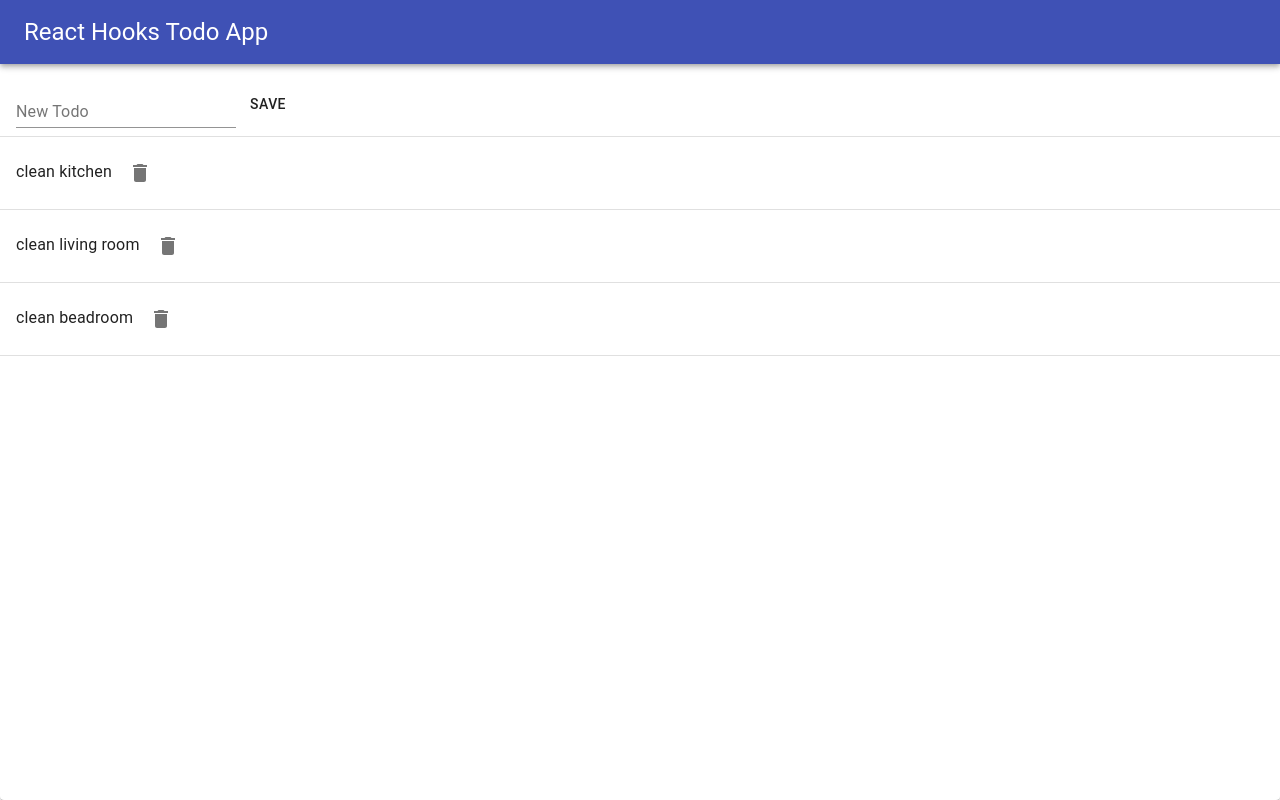
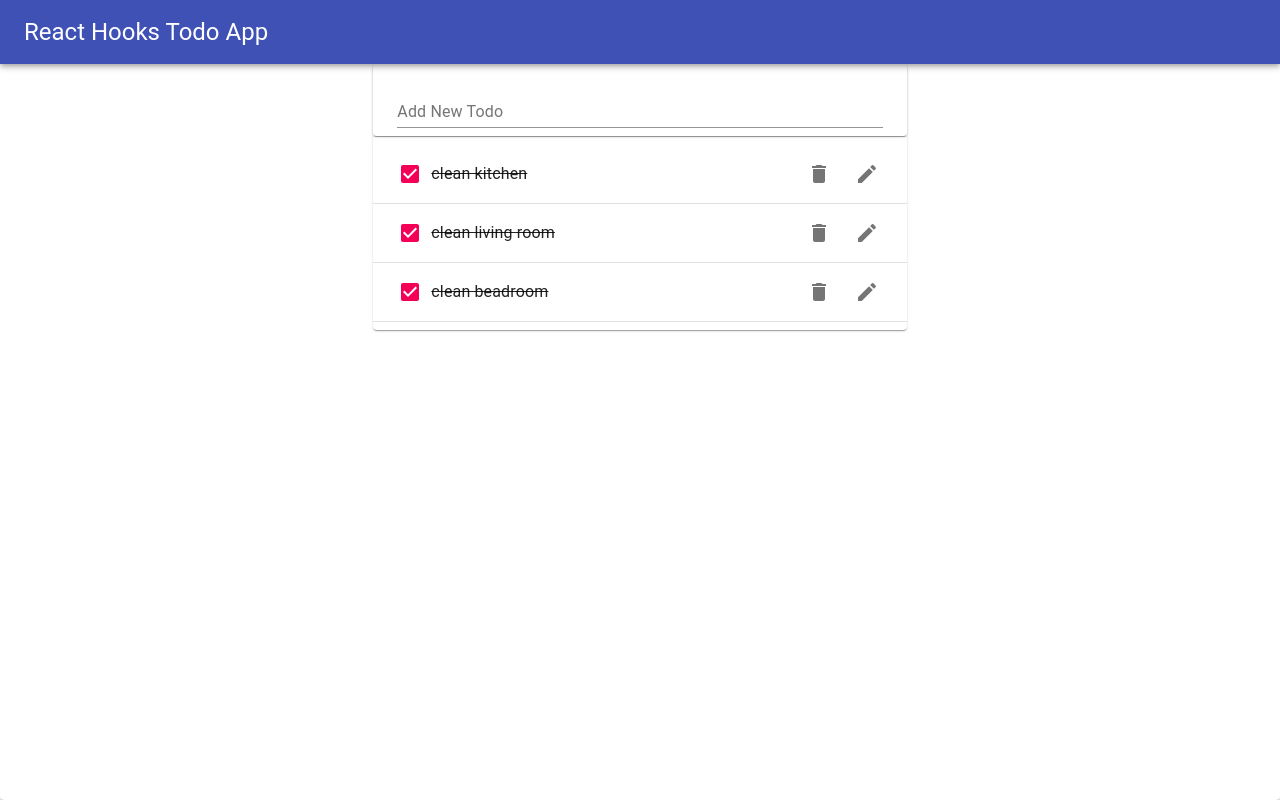
Before and after one commit to bubigrega/hooks-todo-app, a React (Create React App) app: page / in a window 1280 px wide. Built offline with nearby package versions, Linux system fonts and the light colour scheme.

Commit message:
added and fixed styles

```diff
--- a/src/Todo.js
+++ b/src/Todo.js
@@ -3,7 +3,10 @@ import ListItem from "@material-ui/core/ListItem";
 import ListItemText from "@material-ui/core/ListItemText";
 import Divider from "@material-ui/core/Divider";
 import IconButton from "@material-ui/core/IconButton";
+import CheckBox from "@material-ui/core/Checkbox";
+import ListItemSecondaryAction from "@material-ui/core/ListItemSecondaryAction";
 import Delete from "@material-ui/icons/Delete";
+import Edit from "@material-ui/icons/Edit";
 
 const Todo = ({ task, completed, id, handleDelete }) => {
   const handleDeleteClick = () => {
@@ -13,12 +16,20 @@ const Todo = ({ task, completed, id, handleDelete }) => {
   return (
     <>
       <ListItem>
-        <ListItemText>
-          {task}{" "}
-          <IconButton onClick={handleDeleteClick}>
+        <CheckBox checked={completed} />
+        <ListItemText
+          style={{ textDecoration: completed ? "line-through" : "none" }}
+        >
+          {task}
+        </ListItemText>
+        <ListItemSecondaryAction>
+          <IconButton onClick={handleDeleteClick} aria-label="delete">
             <Delete />
           </IconButton>
-        </ListItemText>
+          <IconButton onClick={handleDeleteClick} aria-label="edit">
+            <Edit />
+          </IconButton>
+        </ListItemSecondaryAction>
       </ListItem>
       <Divider />
     </>
--- a/src/TodoApp.js
+++ b/src/TodoApp.js
@@ -5,6 +5,7 @@ import Paper from "@material-ui/core/Paper";
 import AppBar from "@material-ui/core/AppBar";
 import ToolBar from "@material-ui/core/Toolbar";
 import Typography from "@material-ui/core/Typography";
+import Grid from "@material-ui/core/Grid";
 
 import TodoList from "./TodoList";
 
@@ -48,11 +49,15 @@ const TodoApp = () => {
           <Typography variant="h5">React Hooks Todo App</Typography>
         </ToolBar>
       </AppBar>
-      <TodoList
-        todos={todos}
-        handleSave={handleSave}
-        handleDelete={handleDelete}
-      />
+      <Grid container justify="center">
+        <Grid item xs={11} sm={9} md={7} lg={5}>
+          <TodoList
+            todos={todos}
+            handleSave={handleSave}
+            handleDelete={handleDelete}
+          />
+        </Grid>
+      </Grid>
     </Paper>
   );
 };
--- a/src/TodoForm.js
+++ b/src/TodoForm.js
@@ -1,15 +1,22 @@
 import React from "react";
 import Divider from "@material-ui/core/Divider";
-import ListItem from "@material-ui/core/ListItem";
 import TextField from "@material-ui/core/TextField";
-import Button from "@material-ui/core/Button";
 import useInput from "./hooks/useInput";
 import uuid from "uuid/v4";
+import Paper from "@material-ui/core/Paper";
+import { makeStyles } from "@material-ui/core/styles";
 
+const useStyles = makeStyles({
+  root: {
+    padding: "0 1.5rem"
+  }
+});
 const TodoForm = ({ handleSave }) => {
-  const [fieldsTodo, resetTodo] = useInput("", "New Todo");
+  const classes = useStyles();
+  const [fieldsTodo, resetTodo] = useInput("", "Add New Todo");
 
-  const handleClick = () => {
+  const handleSubmit = e => {
+    e.preventDefault();
     const newTodo = {
       id: uuid(),
       task: fieldsTodo.value,
@@ -20,10 +27,11 @@ const TodoForm = ({ handleSave }) => {
   };
   return (
     <>
-      <ListItem>
-        <TextField {...fieldsTodo} />
-        <Button onClick={handleClick}>save</Button>
-      </ListItem>
+      <Paper className={classes.root}>
+        <form onSubmit={handleSubmit}>
+          <TextField fullWidth {...fieldsTodo} margin="normal" />
+        </form>
+      </Paper>
       <Divider />
     </>
   );
--- a/src/TodoList.js
+++ b/src/TodoList.js
@@ -1,17 +1,20 @@
 import React from "react";
 import List from "@material-ui/core/List";
 import TodoForm from "./TodoForm";
+import Paper from "@material-ui/core/Paper";
 
 import Todo from "./Todo";
 
 const TodoList = ({ todos, handleSave, handleDelete }) => {
   return (
-    <List>
+    <Paper>
       <TodoForm handleSave={handleSave} />
-      {todos.map(todo => (
-        <Todo key={todo.id} {...todo} handleDelete={handleDelete} />
-      ))}
-    </List>
+      <List>
+        {todos.map(todo => (
+          <Todo key={todo.id} {...todo} handleDelete={handleDelete} />
+        ))}
+      </List>
+    </Paper>
   );
 };
 
```
